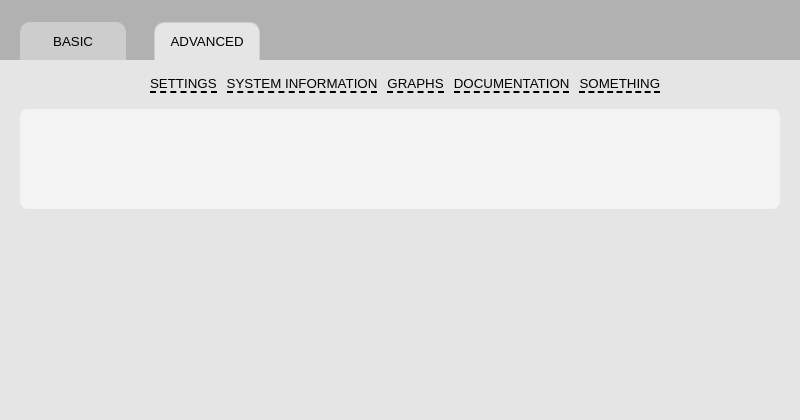
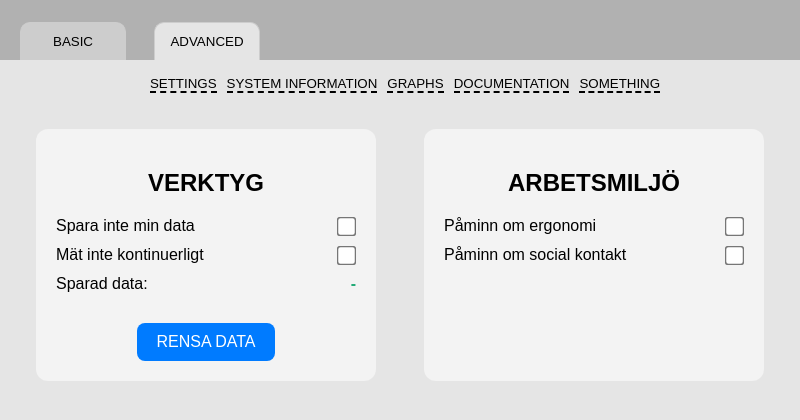
Before and after one commit to CSN-Group/project-CSN, an Electron app: page src/detailedView.html in a window 800 px wide. Both pictures are taken after a click on the button "SETTINGS". Drawn offline with nearby package versions, Linux system fonts and the light colour scheme; no server answers.

Commit message:
Settings added

```diff
--- a/src/detailedView.html
+++ b/src/detailedView.html
@@ -5,6 +5,7 @@
 <head>
     <link rel="stylesheet" href="style/style.css">
     <title>My Electron App</title>
+    <meta charset="UTF-8">
 </head>
 <body>
 <div id=detailedGrid>
--- a/src/script/actions.js
+++ b/src/script/actions.js
@@ -9,7 +9,8 @@ function initActionList(){
 
 function getImage(imageString){
     switch (imageString){
-        default: return "img/testIcon.png";
+        case "error": return "img/redGuard.png"
+        default: return "img/teleIcon.png";
     }
 }
 
--- a/src/script/basicNetworkInfo.js
+++ b/src/script/basicNetworkInfo.js
@@ -29,8 +29,9 @@ async function updateNetwork(){
     const ethImage = document.getElementById("ethernetIcon");
 
     if(connType === "WiFi"){
+        await updateWifiDisplay();
 
-        await updateWifiDisplay();
+        wifiText.innerText = await window.systemInfo.getGlobal("currentWifiStrength");
 
         ethText.innerText = "EJ ANSLUTEN";
         ethImage.src = "img/ethernet_trans.png"
--- a/src/script/loadDetailedView.js
+++ b/src/script/loadDetailedView.js
@@ -9,6 +9,7 @@ window.addEventListener('DOMContentLoaded', async () => {
 
     const simpleButton = document.getElementById("simpleViewButton");
     const docButton = document.getElementById("documentationButton");
+    const settingsButton = document.getElementById("settingsButton");
 
     simpleButton.addEventListener('click', () => {
         window.nav.simplePage();
@@ -22,7 +23,73 @@ window.addEventListener('DOMContentLoaded', async () => {
         <p>` + adminInfo.docText + `</p>
         <p>` + adminInfo.suppNr + `</p>
         <a href=`+adminInfo.suppLink + `>Support link</a>`;
-    })
+    });
+
+    settingsButton.addEventListener('click', async () => {
+        const contDiv = document.getElementById("contentDiv");
+        contDiv.innerHTML = `
+       <div id="settingsGrid">
+           <div id="settingsLeft">
+               <h2>VERKTYG</h2>
+               <div class="settingsOption">
+                   <label for="saveDataCheckbox">Spara inte min data</label>
+                   <input type="checkbox" id="saveDataCheckbox">
+              </div>
+
+              <div class="settingsOption">
+                <label for="shouldMeasureCheckbox">Mät inte kontinuerligt</label>
+                <input type="checkbox" id="shouldMeasureCheckbox">
+              </div>
+
+              <div class="status">
+                <label>Sparad data:</label>
+                <span id="dataUsedSpan">-</span>
+              </div>
+
+              <button id="clearDataButton">RENSA DATA</button>
+           </div>
+           <div id="settingsRight">
+               <h2>ARBETSMILJÖ</h2>
+               <div class="settingsOption">
+                   <label for="remindErgonomiCheckbox">Påminn om ergonomi</label>
+                   <input type="checkbox" id="remindErgonomiCheckbox">
+               </div>
+
+              <div class="settingsOption">
+                <label for="remindSocialCheckbox">Påminn om social kontakt</label>
+                <input type="checkbox" id="remindSocialCheckbox">
+              </div>
+           </div>
+       </div>
+       `
+        const saveDataCheckbox = document.getElementById("saveDataCheckbox");
+        saveDataCheckbox.checked = !await window.systemInfo.getGlobal("shouldSaveData");
+
+        const shouldMeasureCheckbox = document.getElementById("shouldMeasureCheckbox");
+        shouldMeasureCheckbox.checked = !await window.systemInfo.getGlobal("shouldMeasure");
+
+        const shouldRemindErgonomiCheckbox = document.getElementById("remindErgonomiCheckbox");
+        shouldRemindErgonomiCheckbox.checked = await window.systemInfo.getGlobal("remindErgonomi");
+
+        const shouldRemindSocialCheckbox = document.getElementById("remindSocialCheckbox");
+        shouldRemindSocialCheckbox.checked = await window.systemInfo.getGlobal("remindSocial");
+
+        document.getElementById("saveDataCheckbox").addEventListener('change', async () => {
+            await window.systemInfo.setGlobal("shouldSaveData", !saveDataCheckbox.checked);
+        });
+
+        document.getElementById("shouldMeasureCheckbox").addEventListener('change', async () => {
+            await window.systemInfo.setGlobal("shouldMeasure", !shouldMeasureCheckbox.checked);
+        });
+
+        document.getElementById("remindErgonomiCheckbox").addEventListener('change', async () => {
+            await window.systemInfo.setGlobal("remindErgonomi", shouldRemindErgonomiCheckbox.checked);
+        });
+
+        document.getElementById("remindSocialCheckbox").addEventListener('change', async () => {
+            await window.systemInfo.setGlobal("remindSocial", shouldRemindSocialCheckbox.checked);
+        });
+    });
 
 
     console.log('All done, Captain!');
--- a/src/script/preload.js
+++ b/src/script/preload.js
@@ -5,7 +5,7 @@ const { contextBridge, ipcRenderer} = require('electron');
 
 contextBridge.exposeInMainWorld('systemInfo', {
 	getGlobal: (key) => ipcRenderer.invoke('getGlobal', key),
-	//setGlobals: () => setGlobals(),
+	setGlobal: (key, value) => ipcRenderer.invoke('setGlobal', key, value),
 
 	//Speedtest
 	runSpeedtest: () => ipcRenderer.invoke('run-speedtest'),
--- a/src/style/style.css
+++ b/src/style/style.css
@@ -218,10 +218,9 @@ footer{
     border-radius: 6px;
 }
 
-/* Icon + text */
 .actionIcon {
-    width: 20px;
-    height: 20px;
+    width: 24px;
+    height: 24px;
     margin-right: 0.5rem;
 }
 
@@ -335,7 +334,6 @@ footer{
     background: #E5E5E5;
 }
 
-
 .secondaryNavButton{
     background: none;
     border: none;
@@ -380,8 +378,6 @@ footer{
     box-shadow: 0 0 6px rgba(0, 0, 0, 0.3);
 }
 
-/*Dropdowns */
-
 .dropButton {
   background-color: #4CAF50;
   color: black;
@@ -401,3 +397,71 @@ footer{
 .dropdown:hover .dropdownContent {
   display: block;
 }
+
+#settingsGrid {
+    display: grid;
+    grid-template-areas:
+        "settingsLeft settingsRight";
+
+    grid-gap: 1rem;
+    height: 100%;
+    width: 100%;
+    background-color: #E5E5E5;
+    align-content: start;
+}
+
+#settingsLeft, #settingsRight {
+    max-width: 360px;
+    min-width: 300px;
+    margin: 20px auto;
+    padding: 20px;
+    border-radius: 12px;
+    text-align: center;
+    font-family: sans-serif;
+    background: #F3F3F3;
+}
+
+#settingsLeft{
+    grid-area: settingsLeft;
+}
+
+#settingsRight{
+    grid-area: settingsRight;
+}
+
+.settingsOption, .status {
+    display: flex;
+    justify-content: space-between;
+    align-items: center;
+    margin: 10px 0;
+    text-align: left;
+}
+
+.settingsOption label, .status label {
+    flex: 1;
+}
+
+.settingsOption input[type="checkbox"] {
+    transform: scale(1.5);
+}
+
+.status span {
+    font-weight: bold;
+    color: #2a7;
+}
+
+#clearDataButton {
+    margin-top: 20px;
+    padding: 10px 20px;
+    font-size: 1rem;
+    border: none;
+    border-radius: 8px;
+    background-color: #007BFF;
+    color: white;
+    cursor: pointer;
+    transition: background 0.3s;
+}
+
+#clearDataButton:hover {
+    background-color: #0056b3;
+}
```
Also changed, not shown: src/script/main.js (+19 -7 lines).
